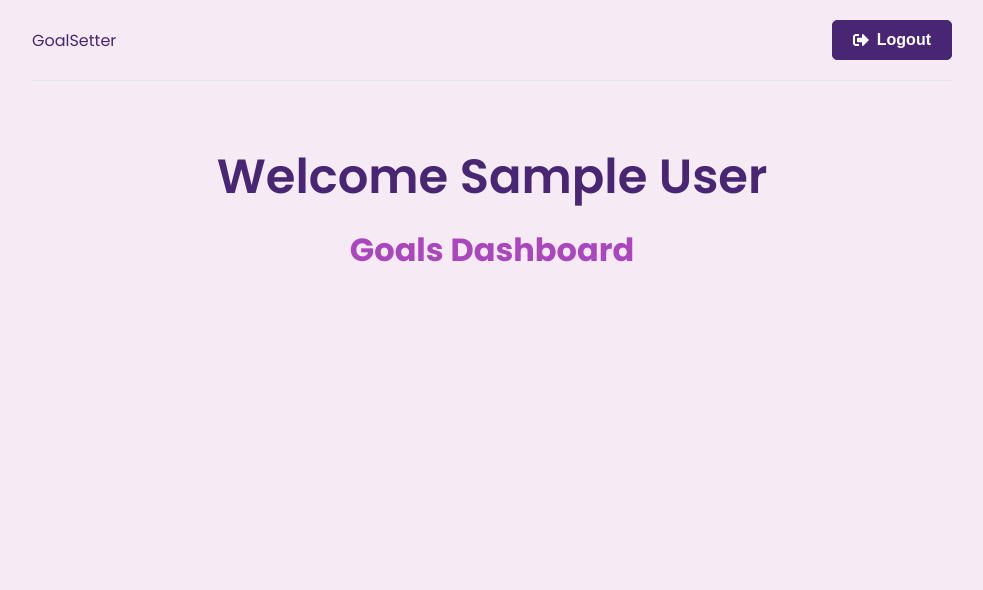
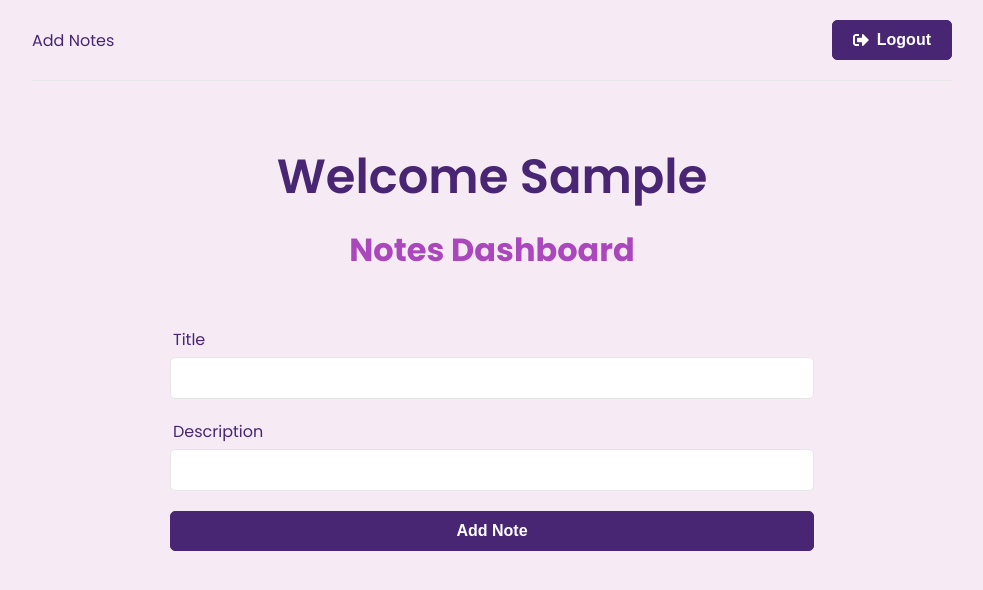
Before and after one commit to SenuraJayasinghe/SurgeAssignment, a React (Create React App) app in the folder frontend/: page / in a window 1280 px wide. Shown: the top 590 px of the page, without its empty margins (148-1131 px from the left). Built offline with nearby package versions, Linux system fonts and the light colour scheme; sample sign-in values are in the browser's storage.

Commit message:
create note bugs fixed

```diff
--- a/frontend/src/components/Header.jsx
+++ b/frontend/src/components/Header.jsx
@@ -19,7 +19,7 @@ function Header() {
     return (
         <header className='header'>
             <div className='logo'>
-                <Link to='/'>GoalSetter</Link>
+                <Link to='/'>Add Notes</Link>
             </div>
             <ul>
                 {user ? (
--- /dev/null
+++ b/frontend/src/components/NoteForm.jsx
@@ -0,0 +1,53 @@
+import {useState} from 'react'
+import {useDispatch} from 'react-redux'
+import {createNote} from '../features/notes/noteSlice'
+
+
+function NoteForm() {
+
+    const [title, setTitle] = useState('')
+    const [description, setDescription] = useState('')
+
+
+    const dispatch = useDispatch()
+
+    const onSubmit = e => {
+        e.preventDefault()
+
+        dispatch(createNote({title, description}))
+        setTitle('')
+        setDescription('')
+    }
+
+    return (
+        <section className='form'>
+            <form onSubmit={onSubmit}>
+                <div className="form-group">
+                    <label htmlFor="text">Title</label>
+                    <input
+                        type="text"
+                        name="title"
+                        id="title"
+                        value={title}
+                        onChange={(e) => setTitle(e.target.value)}/>
+                </div>
+                <div className="form-group">
+                    <label htmlFor="text">Description</label>
+                    <input
+                        type="text"
+                        name="description"
+                        id="description"
+                        value={description}
+                        onChange={(e) => setDescription(e.target.value)}/>
+                </div>
+                <div className="form-group">
+                    <button className="btn btn-block" type="submit">
+                        Add Note
+                    </button>
+                </div>
+            </form>
+        </section>
+    )
+}
+
+export default NoteForm
--- /dev/null
+++ b/frontend/src/features/notes/noteService.js
@@ -0,0 +1,50 @@
+import axios from 'axios'
+
+const API_URL = '/api/notes/'
+
+// Create new note
+const createNote = async (noteData, token) => {
+  const config = {
+    headers: {
+      Authorization: `Bearer ${token}`,
+    },
+  }
+
+  const response = await axios.post(API_URL, noteData, config)
+console.log(response.data)
+  return response.data
+}
+
+// Get user goals
+// const getGoals = async (token) => {
+//   const config = {
+//     headers: {
+//       Authorization: `Bearer ${token}`,
+//     },
+//   }
+
+//   const response = await axios.get(API_URL, config)
+
+//   return response.data
+// }
+
+// Delete user goal
+// const deleteGoal = async (goalId, token) => {
+//   const config = {
+//     headers: {
+//       Authorization: `Bearer ${token}`,
+//      },
+//  }
+
+//   const response = await axios.delete(API_URL + goalId, config)
+
+//   return response.data
+// }
+
+const goalService = {
+  createNote,
+//   getGoals,
+//   deleteGoal,
+}
+
+export default goalService
--- /dev/null
+++ b/frontend/src/features/notes/noteSlice.js
@@ -0,0 +1,112 @@
+import {createSlice, createAsyncThunk} from '@reduxjs/toolkit'
+import noteService from './noteService'
+
+const initialState = {
+    goals: [],
+    isError: false,
+    isSuccess: false,
+    isLoading: false,
+    message: ''
+}
+
+// Create new note
+export const createNote = createAsyncThunk('notes/create', async (noteData, thunkAPI) => {
+    try {
+        const token = thunkAPI.getState().auth.user.token
+        return await noteService.createNote(noteData, token)
+    } catch (error) {
+        const message =
+            (error.response &&
+                error.response.data &&
+                error.response.data.message) ||
+            error.message ||
+            error.toString()
+        return thunkAPI.rejectWithValue(message)
+    }
+})
+
+// Get user goals
+// export const getGoals = createAsyncThunk('goals/getAll', async (_, thunkAPI) => {
+//     try {
+//         const token = thunkAPI.getState().auth.user.token
+//         return await goalService.getGoals(token)
+//     } catch (error) {
+//         const message =
+//             (error.response &&
+//                 error.response.data &&
+//                 error.response.data.message) ||
+//             error.message ||
+//             error.toString()
+//         return thunkAPI.rejectWithValue(message)
+//     }
+// })
+
+// Delete user goal
+// export const deleteGoal = createAsyncThunk('goals/delete', async (id, thunkAPI) => {
+//     try {
+//         const token = thunkAPI.getState().auth.user.token
+//         return await goalService.deleteGoal(id, token)
+//     } catch (error) {
+//         const message =
+//             (error.response &&
+//                 error.response.data &&
+//                 error.response.data.message) ||
+//             error.message ||
+//             error.toString()
+//         return thunkAPI.rejectWithValue(message)
+//     }
+// })
+
+export const noteSlice = createSlice({
+    name: 'note',
+    initialState,
+    reducers: {
+        reset: (state) => initialState
+    },
+    extraReducers: (builder) => {
+        builder
+            .addCase(createNote.pending, (state) => {
+                state.isLoading = true
+            })
+            .addCase(createNote.fulfilled, (state, action) => {
+                state.isLoading = false
+                state.isSuccess = true
+                state.goals.push(action.payload)
+            })
+            .addCase(createNote.rejected, (state, action) => {
+                state.isLoading = false
+                state.isError = true
+                state.message = action.payload
+               })
+//             .addCase(getGoals.pending, (state) => {
+//                 state.isLoading = true
+//             })
+//             .addCase(getGoals.fulfilled, (state, action) => {
+//                 state.isLoading = false
+//                 state.isSuccess = true
+//                 state.goals = action.payload
+//             })
+//             .addCase(getGoals.rejected, (state, action) => {
+//                 state.isLoading = false
+//                 state.isError = true
+//                 state.message = action.payload
+//             })
+//             .addCase(deleteGoal.pending, (state) => {
+//                 state.isLoading = true
+//             })
+//             .addCase(deleteGoal.fulfilled, (state, action) => {
+//                 state.isLoading = false
+//                 state.isSuccess = true
+//                 state.goals = state.goals.filter(
+//                     (goal) => goal._id !== action.payload.id)
+//             })
+//             .addCase(deleteGoal.rejected, (state, action) => {
+//                 state.isLoading = false
+//                 state.isError = true
+//                 state.message = action.payload
+//             })
+    },
+  })
+
+export const {reset} = noteSlice.actions
+export default noteSlice.reducer
--- a/frontend/src/pages/Dashboard.jsx
+++ b/frontend/src/pages/Dashboard.jsx
@@ -1,7 +1,7 @@
 import {useEffect} from 'react'
 import {useNavigate} from 'react-router-dom'
 import {useSelector, useDispatch} from 'react-redux'
-// import GoalForm from '../components/GoalForm'
+import NoteForm from '../components/NoteForm'
 // import GoalItem from '../components/GoalItem'
 import Spinner from '../components/Spinner'
 // import { getGoals, reset } from '../features/goals/goalSlice'
@@ -18,22 +18,23 @@ function Dashboard() {
 
 
 
-//   useEffect(() => {
+  useEffect(() => {
 
 //     if(isError) {
 //       console.log(message);
 //     }
 
-//     if(!user) {
-//       navigate('/login')
-//     }
+    if(!user) {
+      navigate('/login')
+    }
 
 //     dispatch(getGoals())
 
 //     return () => {
 //       dispatch(reset())
 //     }
-//   }, [user, navigate, isError, message, dispatch])
+  }, [user, navigate, dispatch])
+  // isError,message
 
 //   if(isLoading) {
 //     return <Spinner />
@@ -42,11 +43,11 @@ function Dashboard() {
   return <>
     <section className='heading'>
       {/* code below: if user (i.e. logged in), show name */}
-      <h1>Welcome {user && user.name}</h1>
-      <p>Goals Dashboard</p>
+      <h1>Welcome {user && user.firstName}</h1>
+      <p>Notes Dashboard</p>
     </section>
 
-    {/* <GoalForm />  */}
+    <NoteForm />
 
     {/* <section className="content">
       {goals.length > 0 ? (
```
